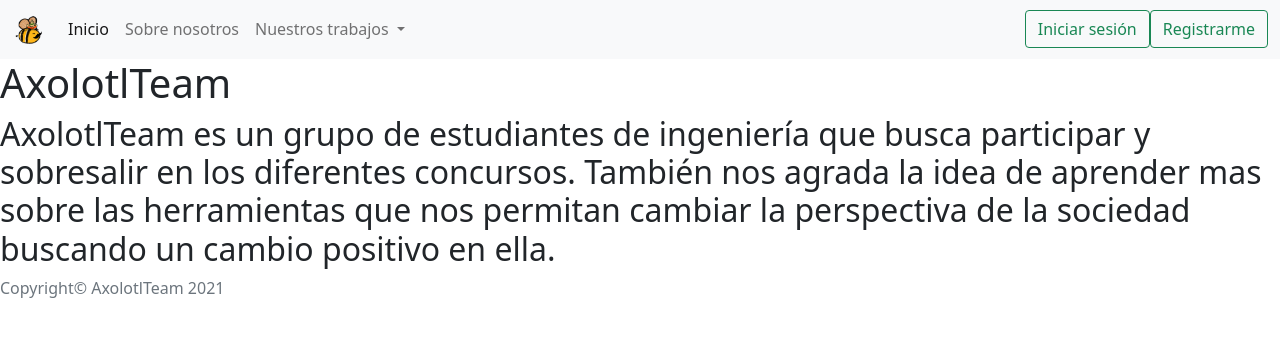
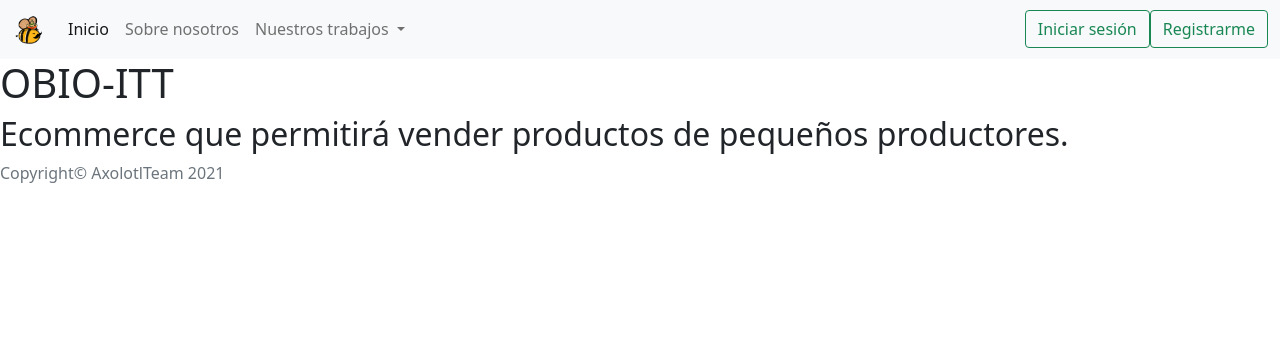
Before and after one commit to Axolotl-Team-mx/OBIO-ITT, a PHP site: page / in a window 1280 px wide. Shown: the top 359 px of the page. Run offline with PHP 8.4, Linux system fonts and the light colour scheme.

Commit message:
Cambio de descripción de página de inicio.

```diff
--- a/index.php
+++ b/index.php
@@ -16,11 +16,8 @@ session_start();
 </header>
 
 <body>
-    <h1>AxolotlTeam</h1>
-    <h2>AxolotlTeam es un grupo de estudiantes de ingeniería que busca participar y sobresalir en
-        los diferentes concursos.
-        También nos agrada la idea de aprender mas sobre las herramientas que nos permitan cambiar la
-        perspectiva de la sociedad buscando un cambio positivo en ella.</h2>
+    <h1>OBIO-ITT</h1>
+    <h2>Ecommerce que permitirá vender productos de pequeños productores.</h2>
 </body>
 <footer>
     <?php include 'assets/dependencies/foot.php' ?>
```
